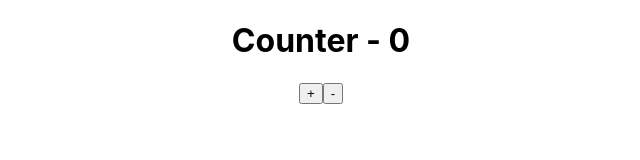
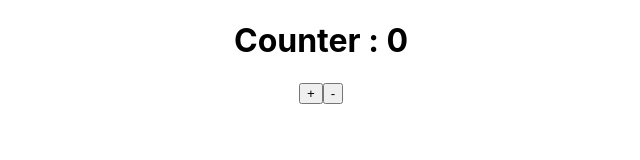
Before and after one commit to sina-olfati/redux, a React (Create React App) app: page / in a window 1280 px wide. Shown: the top 160 px of the page, without its empty margins (319-959 px from the left). Built offline with nearby package versions, Linux system fonts and the light colour scheme.

Commit message:
react-redux hooks

```diff
--- a/src/App.js
+++ b/src/App.js
@@ -1,6 +1,6 @@
 import './App.css';
 import React from 'react';
-import Counter from './components/Counter.js';
+import Counter2 from './components/Counter2.js';
 
 // redux
 import { Provider } from 'react-redux';
@@ -12,7 +12,7 @@ function App() {
   return (
     <Provider store={store}>
       <div className="App">
-        <Counter />
+        <Counter2 />
       </div>
     </Provider>
   );
--- a/src/components/Counter.js
+++ b/src/components/Counter.js
@@ -6,7 +6,7 @@ import { connect } from 'react-redux'
 const Counter = ({counter, increase, decrease}) => {
   return (
     <div>
-      <h1>Counter - {counter}</h1>
+      <h1>Counter : {counter}</h1>
       <button onClick={increase}>+</button>
       <button onClick={decrease}>-</button>
     </div>
--- /dev/null
+++ b/src/components/Counter2.js
@@ -0,0 +1,21 @@
+import React from 'react'
+import {increase, decrease } from "../redux/counter/counterAction"
+import { useSelector, useDispatch } from 'react-redux'
+
+
+const Counter = () => {
+
+    const state = useSelector(state => state)
+    const dispatch = useDispatch()
+
+  return (
+    <div>
+      <h1>Counter : {state.counter}</h1>
+      <button onClick={() => dispatch(increase())}>+</button>
+      <button onClick={() => dispatch(decrease())}>-</button>
+    </div>
+  )
+}
+
+
+export default Counter
```
